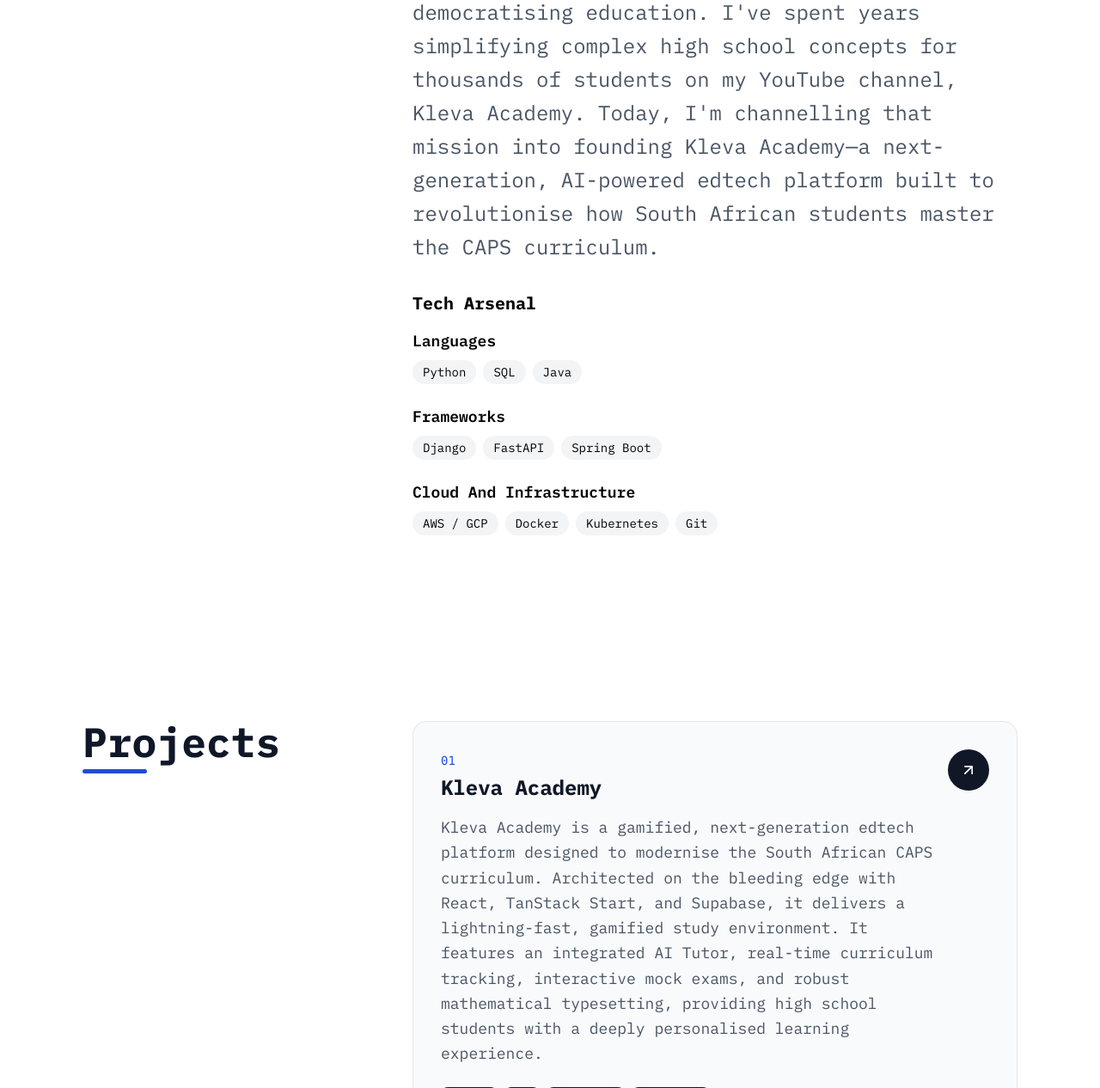
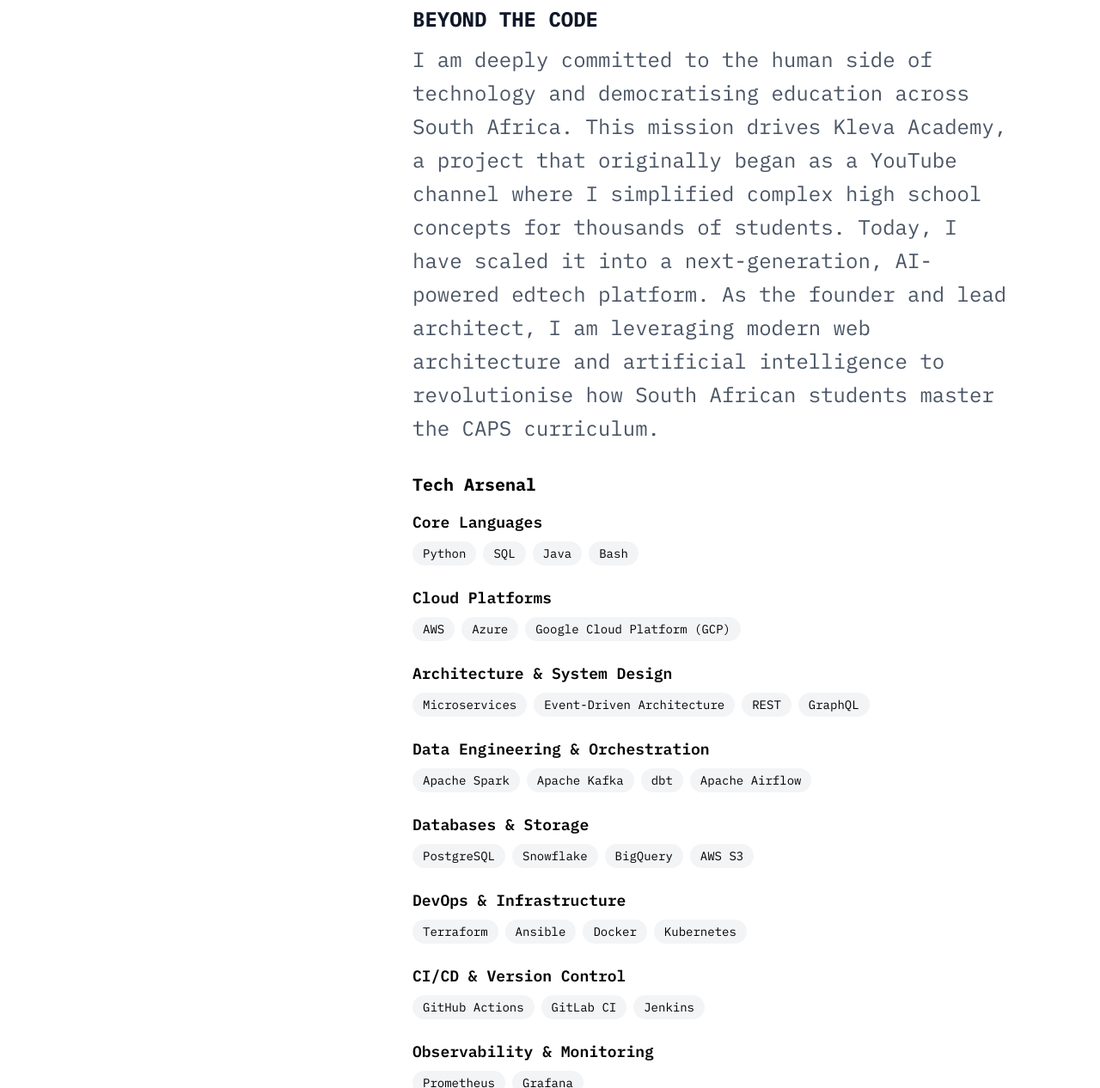
Before and after one commit to keammakola/portfolio, an Astro site: page / in a window 1280 px wide. Shown: the part 1534-2800 px from the top of the page at 86% size. Built offline with nearby package versions, Linux system fonts and the light colour scheme; Astro itself is replaced by a stand-in of ours.

Commit message:
feat: update complete About Me section and restructure skills array

```diff
--- a/src/components/About.astro
+++ b/src/components/About.astro
@@ -21,9 +21,7 @@ import { siteConfig } from "../config";
       <div class="lg:col-span-8 space-y-8">
         <div class="space-y-6">
           {siteConfig.aboutMe.split('\n\n').map((paragraph) => (
-            <p class="text-lg sm:text-xl md:text-2xl leading-relaxed text-gray-600">
-              {paragraph}
-            </p>
+            <p class="text-lg sm:text-xl md:text-2xl leading-relaxed text-gray-600" set:html={paragraph} />
           ))}
         </div>
 
@@ -31,13 +29,13 @@ import { siteConfig } from "../config";
           <h3 class="text-xl font-bold mb-4">Tech Arsenal</h3>
 
           {
-            Object.entries(siteConfig.skills).map(([category, skills]) => (
+            siteConfig.skills.map((skillGroup) => (
               <div class="mb-6">
-                <h4 class="text-lg font-semibold capitalize mb-2">
-                  {category.replace(/([A-Z])/g, " $1").trim()}
+                <h4 class="text-lg font-semibold mb-2">
+                  {skillGroup.category}
                 </h4>
                 <div class="flex flex-wrap gap-2">
-                  {skills.map((skill: string) => (
+                  {skillGroup.items.map((skill: string) => (
                     <span class="px-3 py-1 bg-gray-100 dark:bg-gray-800 rounded-full text-sm">
                       {skill}
                     </span>
--- a/src/config.ts
+++ b/src/config.ts
@@ -1,8 +1,8 @@
 export const siteConfig = {
   name: "Keabetswe Mmakola",
-  title: "Data Engineer, Devops Engineer and Solutions Architect",
+  title: "Data Engineer | DevOps Architect | EdTech Founder",
   description:
-    "Portfolio of Keabetswe Mmakola, a Data Engineer, Devops Engineer and Solutions Architect based in Johannesburg.",
+    "Portfolio of Keabetswe Mmakola, a Data Engineer, DevOps Architect, and EdTech Founder based in Johannesburg.",
   accentColor: "#1d4ed8",
   social: {
     email: "keammakola@gmail.com",
@@ -10,12 +10,17 @@ export const siteConfig = {
     github: "https://github.com/keammakola",
   },
   aboutMe:
-    "I’m a Johannesburg-based Data Engineer, DevOps Engineer, and Solutions Architect. My philosophy is simple: I like my systems scalable, my cloud infrastructure highly available, and my data pipelines completely unbreakable. I specialise in designing scalable systems and building software that solves actual, high-impact problems—preferably without catching fire in production.\n\nTrained at WeThinkCode_, I’ve spent my career honing my expertise in Python, Java, and modern Cloud technologies. I thrive on leveraging DevOps practices to transform raw data into actionable insights and robust products.\n\nBeyond the code, I am deeply committed to democratising education. I've spent years simplifying complex high school concepts for thousands of students on my YouTube channel, Kleva Academy. Today, I'm channelling that mission into founding Kleva Academy—a next-generation, AI-powered edtech platform built to revolutionise how South African students master the CAPS curriculum.",
-  skills: {
-    languages: ["Python", "SQL", "Java"],
-    frameworks: ["Django", "FastAPI", "Spring Boot"],
-    cloudAndInfrastructure: ["AWS / GCP", "Docker", "Kubernetes", "Git"],
-  },
+    "I’m a Solutions Architect and Data Engineer with a simple philosophy: I like my coffee strong, my cloud infrastructure highly available, and my data pipelines completely unbreakable. I specialise in designing scalable systems and building software that solves actual, high-impact problems—preferably without catching fire in production.\n\n<strong class=\"text-gray-900 block mb-2\">WHAT I DO & HOW I BUILD</strong>Trained at WeThinkCode_, I’ve spent my career diving deep into backend architecture. I thrive in the complexities of the backend—wrangling rogue datasets, obsessing over seamless CI/CD pipelines, and transforming raw data into robust, actionable products.\n\n<strong class=\"text-gray-900 block mt-4 mb-2\">BEYOND THE CODE</strong>I am deeply committed to the human side of technology and democratising education across South Africa. This mission drives Kleva Academy, a project that originally began as a YouTube channel where I simplified complex high school concepts for thousands of students. Today, I have scaled it into a next-generation, AI-powered edtech platform. As the founder and lead architect, I am leveraging modern web architecture and artificial intelligence to revolutionise how South African students master the CAPS curriculum.",
+  skills: [
+    { category: "Core Languages", items: ["Python", "SQL", "Java", "Bash"] },
+    { category: "Cloud Platforms", items: ["AWS", "Azure", "Google Cloud Platform (GCP)"] },
+    { category: "Architecture & System Design", items: ["Microservices", "Event-Driven Architecture", "REST", "GraphQL"] },
+    { category: "Data Engineering & Orchestration", items: ["Apache Spark", "Apache Kafka", "dbt", "Apache Airflow"] },
+    { category: "Databases & Storage", items: ["PostgreSQL", "Snowflake", "BigQuery", "AWS S3"] },
+    { category: "DevOps & Infrastructure", items: ["Terraform", "Ansible", "Docker", "Kubernetes"] },
+    { category: "CI/CD & Version Control", items: ["GitHub Actions", "GitLab CI", "Jenkins"] },
+    { category: "Observability & Monitoring", items: ["Prometheus", "Grafana"] },
+  ],
   githubUsername: "keammakola",
   youtubePlaylistUrl:
     "https://www.youtube.com/embed/videoseries?list=PLqVV_035I4xLcKWtlQAzhh_B9my8UnReI",
```
